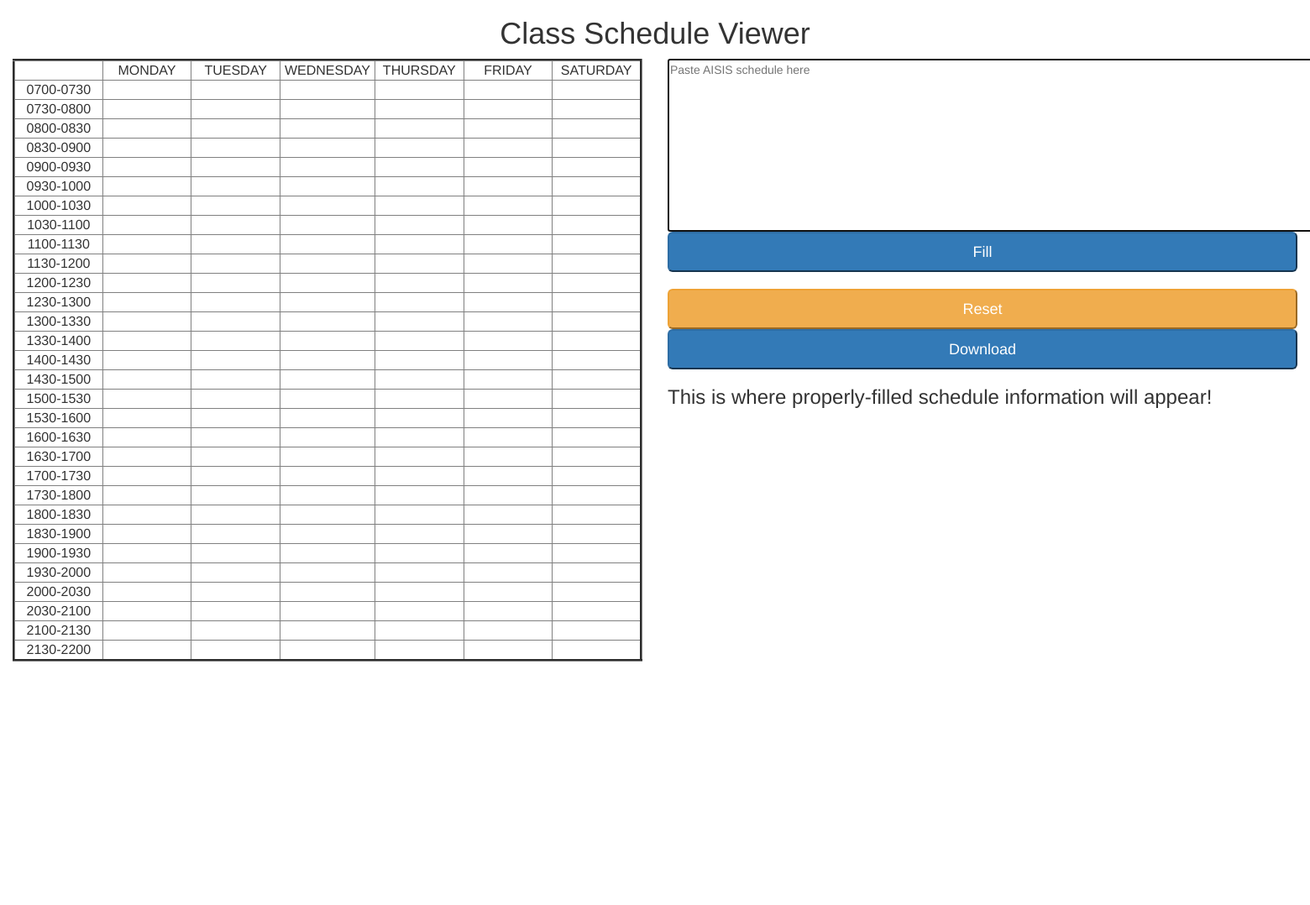
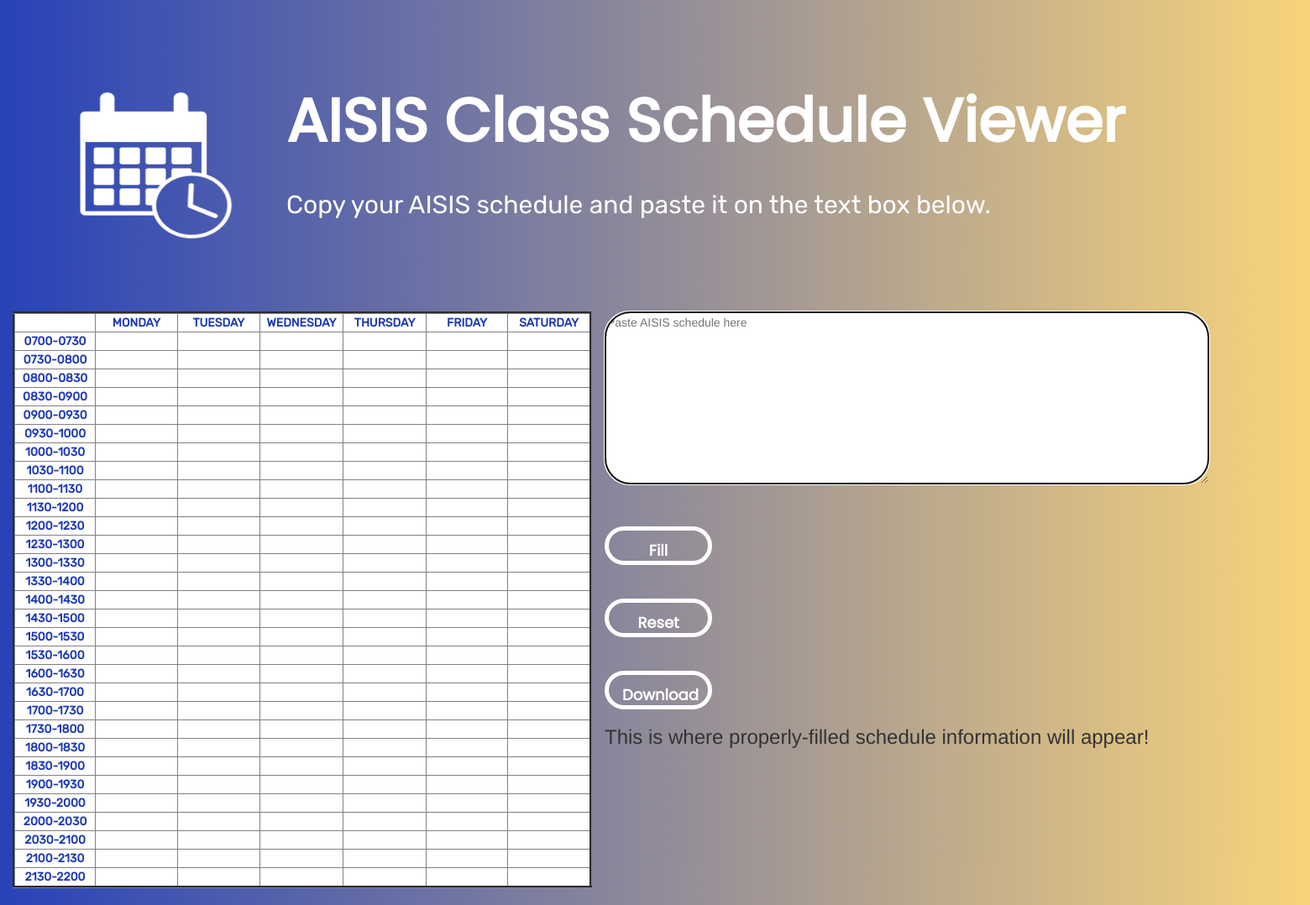
Before and after one commit to dmdrestoles/viewer, a PHP site: page / in a window 1560 px wide; the page is wider, and only the part inside the window is pictured. Shown: that part at 84% size. Before the commit the page ends 788 px from the top of that part, so only its background shows below. Run offline with PHP 8.4, Linux system fonts and the light colour scheme; some libraries are stand-ins or nearby versions.

Commit message:
Implemented the css for the webpage, buttons need to be polished

```diff
--- a/css/mainpage.css
+++ b/css/mainpage.css
@@ -1,19 +1,146 @@
+body{
+
+
+width: 1440px;
+height: 1024px;
+
+background: linear-gradient(89.89deg, rgba(28, 56, 180, 0.95) 0.16%, #F9D47B 99.97%);
+
+}
+img{
+width: 341px;
+height: 286px;
+}
+
+
+.site{
+display:flex;
+flex-direction:column;
+padding-top: 50px;
+top: 201px;
+}
+
+
+.title{
+display:flex;
+flex-direction:row;
+
+}
+
+.heading{
+display:flex;
+flex-direction:column;
+padding-top:20px;
+
+font-family: Rubik;
+font-style: normal;
+font-weight: normal;
+font-size: 32px;
+line-height: 38px;
+
+
+
+
+color: #FFFFFF;
+
+}
+
+.h2{
+padding-bottom:100px;
+}
+
 td, th{
 	padding: 2px;
 	text-align: center;
 	width: 100px;
 }
 
-#title{
-	text-align: center;
+#timetable{
+background-color: white;
 }
 
-.txt-area{
+.date{
+font-family: Rubik;
+font-style: normal;
+font-weight: bold;
+font-size: 14px;
+line-height: 17px;
+text-align: center;
+
+color: #1C38B4;
+
+}
+
+.timeheader{
+
+
+font-family: Rubik;
+font-style: normal;
+font-weight: bold;
+font-size: 14px;
+line-height: 17px;
+text-align: center;
+
+color: #1C38B4;
+
+}
+
+
+#title{
+
+
+font-family: Poppins;
+font-style: normal;
+font-weight: bold;
+font-size: 72px;
+line-height: 108px;
+
+color: #FFFFFF;
+}
+
+.navigation-col-lg-6{
+display:flex;
+flex-direction:column;
+}
+
+.navigation-col-lg-6 textarea{
+background: #FFFFFF;
+border-radius: 30px;
+
+}
+
+
+
+/* .txt-area{
 	width: 500px;
 }
+*/
 
-.fill-btn, .reset-btn{
-	width: 100%;
+.button-list{
+display:flex;
+flex-direction:column;
+padding-top: 50px;
+top: 201px;
+}
+
+.fill-btn, .reset-btn,.dl-btn{
+left: 1006px;
+top: 586px;
+width: 128px;
+height: 46px;
+border: 5px solid #FFFFFF;
+box-sizing: border-box;
+border-radius: 50px;
+background: transparent;
+
+
+font-family: Poppins;
+font-style: normal;
+font-weight: 600;
+font-size: 18px;
+line-height: 27px;
+text-align: center;
+
 }
 
 .modal-dialog {
--- a/index.html
+++ b/index.html
@@ -11,29 +11,41 @@
 		<meta charset="UTF-8">
 		<meta name="viewport" content="width=device-width, initial-scale=1.0">
 		<link href='https://fonts.googleapis.com/css?family=Open+Sans:600italic,700,600,400' rel='stylesheet' type='text/css'>
+		<link href='https://fonts.googleapis.com/css?family=Rubik' rel='stylesheet'>
+		<link href='https://fonts.googleapis.com/css?family=Poppins' rel='stylesheet'>
 		<link rel="stylesheet" href="css/mainpage.css" />
 		<script src="js/html2canvas.js"></script>
 		<script src="js/main.js"></script>
 	</head>
 
-	<header>
-		<h1 id="title">Class Schedule Viewer</h1>
-	</header>
+	<div class="site">
+
+	<div class="title">
+		<img src="Calendar.png" alt="Calendar">
+		<div class="heading">
+		<h1 id="title">AISIS Class Schedule Viewer</h1>
+		<h2 class="h2">Copy your AISIS schedule and paste it on the text box below.</h2>
+
+		</div>
+	</div>
+
 
 	<div class="page-container">
 		<div class="calendar col-lg-6">
+			<div class="table">
 			<table id="timetable" width="100%" border="3" cellspacing="5" align="center">
+
 				<tr>
 					<td align="center">
-					<td>MONDAY</td>
-					<td>TUESDAY</td>
-					<td>WEDNESDAY</td>
-					<td>THURSDAY</td>
-					<td>FRIDAY</td>
-					<td>SATURDAY</td>
+					<td class="date">MONDAY</td>
+					<td class="date">TUESDAY</td>
+					<td class="date">WEDNESDAY</td>
+					<td class="date">THURSDAY</td>
+					<td class="date">FRIDAY</td>
+					<td class="date">SATURDAY</td>
 				</tr>
 								<tr class="time1" value="0700">
-					<td>0700-0730</td>
+					<td class="timeheader">0700-0730</td>
 					<td class="timeslots" id="M-0700"></td>
 					<td class="timeslots" id="T-0700"></td>
 					<td class="timeslots" id="W-0700"></td>
@@ -42,7 +54,7 @@
 					<td class="timeslots" id="SAT-0700"></td>
 				</tr>
 								<tr class="time2" value="0730">
-					<td>0730-0800</td>
+					<td class="timeheader">0730-0800</td>
 					<td class="timeslots" id="M-0730"></td>
 					<td class="timeslots" id="T-0730"></td>
 					<td class="timeslots" id="W-0730"></td>
@@ -51,7 +63,7 @@
 					<td class="timeslots" id="SAT-0730"></td>
 				</tr>
 								<tr class="time3" value="0800">
-					<td>0800-0830</td>
+					<td class="timeheader">0800-0830</td>
 					<td class="timeslots" id="M-0800"></td>
 					<td class="timeslots" id="T-0800"></td>
 					<td class="timeslots" id="W-0800"></td>
@@ -60,7 +72,7 @@
 					<td class="timeslots" id="SAT-0800"></td>
 				</tr>
 								<tr class="time4" value="0830">
-					<td>0830-0900</td>
+					<td class="timeheader">0830-0900</td>
 					<td class="timeslots" id="M-0830"></td>
 					<td class="timeslots" id="T-0830"></td>
 					<td class="timeslots" id="W-0830"></td>
@@ -69,7 +81,7 @@
 					<td class="timeslots" id="SAT-0830"></td>
 				</tr>
 								<tr class="time5" value="0900">
-					<td>0900-0930</td>
+					<td class="timeheader">0900-0930</td>
 					<td class="timeslots" id="M-0900"></td>
 					<td class="timeslots" id="T-0900"></td>
 					<td class="timeslots" id="W-0900"></td>
@@ -78,7 +90,7 @@
 					<td class="timeslots" id="SAT-0900"></td>
 				</tr>
 								<tr class="time6" value="0930">
-					<td>0930-1000</td>
+					<td class="timeheader">0930-1000</td>
 					<td class="timeslots" id="M-0930"></td>
 					<td class="timeslots" id="T-0930"></td>
 					<td class="timeslots" id="W-0930"></td>
@@ -87,7 +99,7 @@
 					<td class="timeslots" id="SAT-0930"></td>
 				</tr>
 								<tr class="time7" value="1000">
-					<td>1000-1030</td>
+					<td class="timeheader">1000-1030</td>
 					<td class="timeslots" id="M-1000"></td>
 					<td class="timeslots" id="T-1000"></td>
 					<td class="timeslots" id="W-1000"></td>
@@ -96,7 +108,7 @@
 					<td class="timeslots" id="SAT-1000"></td>
 				</tr>
 								<tr class="time8" value="1030">
-					<td>1030-1100</td>
+					<td class="timeheader">1030-1100</td>
 					<td class="timeslots" id="M-1030"></td>
 					<td class="timeslots" id="T-1030"></td>
 					<td class="timeslots" id="W-1030"></td>
@@ -105,7 +117,7 @@
 					<td class="timeslots" id="SAT-1030"></td>
 				</tr>
 								<tr class="time9" value="1100">
-					<td>1100-1130</td>
+					<td class="timeheader">1100-1130</td>
 					<td class="timeslots" id="M-1100"></td>
 					<td class="timeslots" id="T-1100"></td>
 					<td class="timeslots" id="W-1100"></td>
@@ -114,7 +126,7 @@
 					<td class="timeslots" id="SAT-1100"></td>
 				</tr>
 								<tr class="time10" value="1130">
-					<td>1130-1200</td>
+					<td class="timeheader">1130-1200</td>
 					<td class="timeslots" id="M-1130"></td>
 					<td class="timeslots" id="T-1130"></td>
 					<td class="timeslots" id="W-1130"></td>
@@ -123,7 +135,7 @@
 					<td class="timeslots" id="SAT-1130"></td>
 				</tr>
 								<tr class="time11" value="1200">
-					<td>1200-1230</td>
+					<td class="timeheader">1200-1230</td>
 					<td class="timeslots" id="M-1200"></td>
 					<td class="timeslots" id="T-1200"></td>
 					<td class="timeslots" id="W-1200"></td>
@@ -132,7 +144,7 @@
 					<td class="timeslots" id="SAT-1200"></td>
 				</tr>
 								<tr class="time12" value="1230">
-					<td>1230-1300</td>
+					<td class="timeheader">1230-1300</td>
 					<td class="timeslots" id="M-1230"></td>
 					<td class="timeslots" id="T-1230"></td>
 					<td class="timeslots" id="W-1230"></td>
@@ -141,7 +153,7 @@
 					<td class="timeslots" id="SAT-1230"></td>
 				</tr>
 								<tr class="time13" value="1300">
-					<td>1300-1330</td>
+					<td class="timeheader">1300-1330</td>
 					<td class="timeslots" id="M-1300"></td>
 					<td class="timeslots" id="T-1300"></td>
 					<td class="timeslots" id="W-1300"></td>
@@ -150,7 +162,7 @@
 					<td class="timeslots" id="SAT-1300"></td>
 				</tr>
 								<tr class="time14" value="1330">
-					<td>1330-1400</td>
+					<td class="timeheader">1330-1400</td>
 					<td class="timeslots" id="M-1330"></td>
 					<td class="timeslots" id="T-1330"></td>
 					<td class="timeslots" id="W-1330"></td>
@@ -159,7 +171,7 @@
 					<td class="timeslots" id="SAT-1330"></td>
 				</tr>
 								<tr class="time15" value="1400">
-					<td>1400-1430</td>
+					<td class="timeheader">1400-1430</td>
 					<td class="timeslots" id="M-1400"></td>
 					<td class="timeslots" id="T-1400"></td>
 					<td class="timeslots" id="W-1400"></td>
@@ -168,7 +180,7 @@
 					<td class="timeslots" id="SAT-1400"></td>
 				</tr>
 								<tr class="time16" value="1430">
-					<td>1430-1500</td>
+					<td class="timeheader">1430-1500</td>
 					<td class="timeslots" id="M-1430"></td>
 					<td class="timeslots" id="T-1430"></td>
 					<td class="timeslots" id="W-1430"></td>
@@ -177,7 +189,7 @@
 					<td class="timeslots" id="SAT-1430"></td>
 				</tr>
 								<tr class="time17" value="1500">
-					<td>1500-1530</td>
+					<td class="timeheader">1500-1530</td>
 					<td class="timeslots" id="M-1500"></td>
 					<td class="timeslots" id="T-1500"></td>
 					<td class="timeslots" id="W-1500"></td>
@@ -186,7 +198,7 @@
 					<td class="timeslots" id="SAT-1500"></td>
 				</tr>
 								<tr class="time18" value="1530">
-					<td>1530-1600</td>
+					<td class="timeheader">1530-1600</td>
 					<td class="timeslots" id="M-1530"></td>
 					<td class="timeslots" id="T-1530"></td>
 					<td class="timeslots" id="W-1530"></td>
@@ -195,7 +207,7 @@
 					<td class="timeslots" id="SAT-1530"></td>
 				</tr>
 								<tr class="time19" value="1600">
-					<td>1600-1630</td>
+					<td class="timeheader">1600-1630</td>
 					<td class="timeslots" id="M-1600"></td>
 					<td class="timeslots" id="T-1600"></td>
 					<td class="timeslots" id="W-1600"></td>
@@ -204,7 +216,7 @@
 					<td class="timeslots" id="SAT-1600"></td>
 				</tr>
 								<tr class="time20" value="1630">
-					<td>1630-1700</td>
+					<td class="timeheader">1630-1700</td>
 					<td class="timeslots" id="M-1630"></td>
 					<td class="timeslots" id="T-1630"></td>
 					<td class="timeslots" id="W-1630"></td>
@@ -213,7 +225,7 @@
 					<td class="timeslots" id="SAT-1630"></td>
 				</tr>
 								<tr class="time21" value="1700">
-					<td>1700-1730</td>
+					<td class="timeheader">1700-1730</td>
 					<td class="timeslots" id="M-1700"></td>
 					<td class="timeslots" id="T-1700"></td>
 					<td class="timeslots" id="W-1700"></td>
@@ -222,7 +234,7 @@
 					<td class="timeslots" id="SAT-1700"></td>
 				</tr>
 								<tr class="time22" value="1730">
-					<td>1730-1800</td>
+					<td class="timeheader">1730-1800</td>
 					<td class="timeslots" id="M-1730"></td>
 					<td class="timeslots" id="T-1730"></td>
 					<td class="timeslots" id="W-1730"></td>
@@ -231,7 +243,7 @@
 					<td class="timeslots" id="SAT-1730"></td>
 				</tr>
 								<tr class="time23" value="1800">
-					<td>1800-1830</td>
+					<td class="timeheader">1800-1830</td>
 					<td class="timeslots" id="M-1800"></td>
 					<td class="timeslots" id="T-1800"></td>
 					<td class="timeslots" id="W-1800"></td>
@@ -240,7 +252,7 @@
 					<td class="timeslots" id="SAT-1800"></td>
 				</tr>
 								<tr class="time24" value="1830">
-					<td>1830-1900</td>
+					<td class="timeheader">1830-1900</td>
 					<td class="timeslots" id="M-1830"></td>
 					<td class="timeslots" id="T-1830"></td>
 					<td class="timeslots" id="W-1830"></td>
@@ -249,7 +261,7 @@
 					<td class="timeslots" id="SAT-1830"></td>
 				</tr>
 								<tr class="time25" value="1900">
-					<td>1900-1930</td>
+					<td class="timeheader">1900-1930</td>
 					<td class="timeslots" id="M-1900"></td>
 					<td class="timeslots" id="T-1900"></td>
 					<td class="timeslots" id="W-1900"></td>
@@ -258,7 +270,7 @@
 					<td class="timeslots" id="SAT-1900"></td>
 				</tr>
 								<tr class="time26" value="1930">
-					<td>1930-2000</td>
+					<td class="timeheader">1930-2000</td>
 					<td class="timeslots" id="M-1930"></td>
 					<td class="timeslots" id="T-1930"></td>
 					<td class="timeslots" id="W-1930"></td>
@@ -267,7 +279,7 @@
 					<td class="timeslots" id="SAT-1930"></td>
 				</tr>
 								<tr class="time27" value="2000">
-					<td>2000-2030</td>
+					<td class="timeheader">2000-2030</td>
 					<td class="timeslots" id="M-2000"></td>
 					<td class="timeslots" id="T-2000"></td>
 					<td class="timeslots" id="W-2000"></td>
@@ -276,7 +288,7 @@
 					<td class="timeslots" id="SAT-2000"></td>
 				</tr>
 								<tr class="time28" value="2030">
-					<td>2030-2100</td>
+					<td class="timeheader">2030-2100</td>
 					<td class="timeslots" id="M-2030"></td>
 					<td class="timeslots" id="T-2030"></td>
 					<td class="timeslots" id="W-2030"></td>
@@ -285,7 +297,7 @@
 					<td class="timeslots" id="SAT-2030"></td>
 				</tr>
 								<tr class="time29" value="2100">
-					<td>2100-2130</td>
+					<td class="timeheader">2100-2130</td>
 					<td class="timeslots" id="M-2100"></td>
 					<td class="timeslots" id="T-2100"></td>
 					<td class="timeslots" id="W-2100"></td>
@@ -294,7 +306,7 @@
 					<td class="timeslots" id="SAT-2100"></td>
 				</tr>
 								<tr class="time30" value="2130">
-					<td>2130-2200</td>
+					<td class="timeheader">2130-2200</td>
 					<td class="timeslots" id="M-2130"></td>
 					<td class="timeslots" id="T-2130"></td>
 					<td class="timeslots" id="W-2130"></td>
@@ -304,14 +316,19 @@
 				</tr>
 							</table>
 		</div>
-		<div class="navigation col-lg-6">
+		</div>
+
+
+		<div class="navigation-col-lg-6">
 			<textarea id="schedule" autofocus="true" cols="106" placeholder="Paste AISIS schedule here" rows="10"></textarea>
 			<div class="button-list">
 				<button class="fill-btn btn-primary btn-lg" id="step4" type="button" data-toggle="modal" data-target="#myModal">Fill</button>
 				<br/>
 				<br/>
 				<button class="reset-btn btn-warning btn-lg" id="step5">Reset</button>
-				<button class="fill-btn btn-primary btn-lg" id="step6" type="button" data-toggle="modal" data-target="#myModal" onclick="timeTableToImage()">Download</button>
+				<br/>
+				<br/>
+				<button class="dl-btn btn-primary btn-lg" id="step6" type="button" data-toggle="modal" data-target="#myModal" onclick="timeTableToImage()">Download</button>
 			</div>
 
 			<div class="infosheet">
@@ -324,6 +341,8 @@
 				</div>
 			</div>
 		</div>
+
+	</div>
 	</div>
 	<script type="text/javascript">
 
```
Also changed, not shown: Calendar.png (added).
